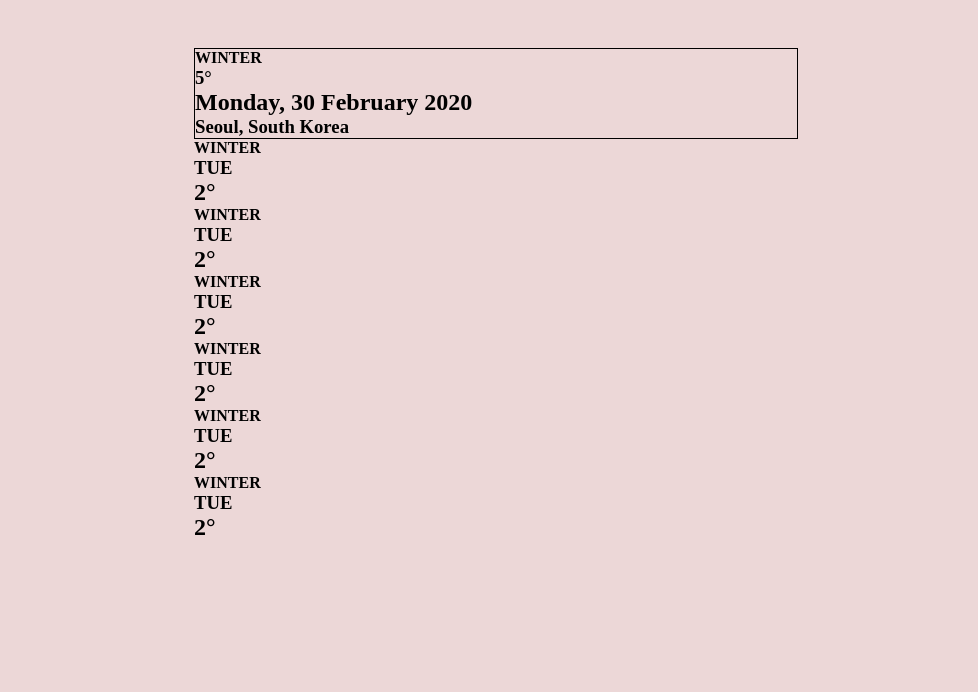
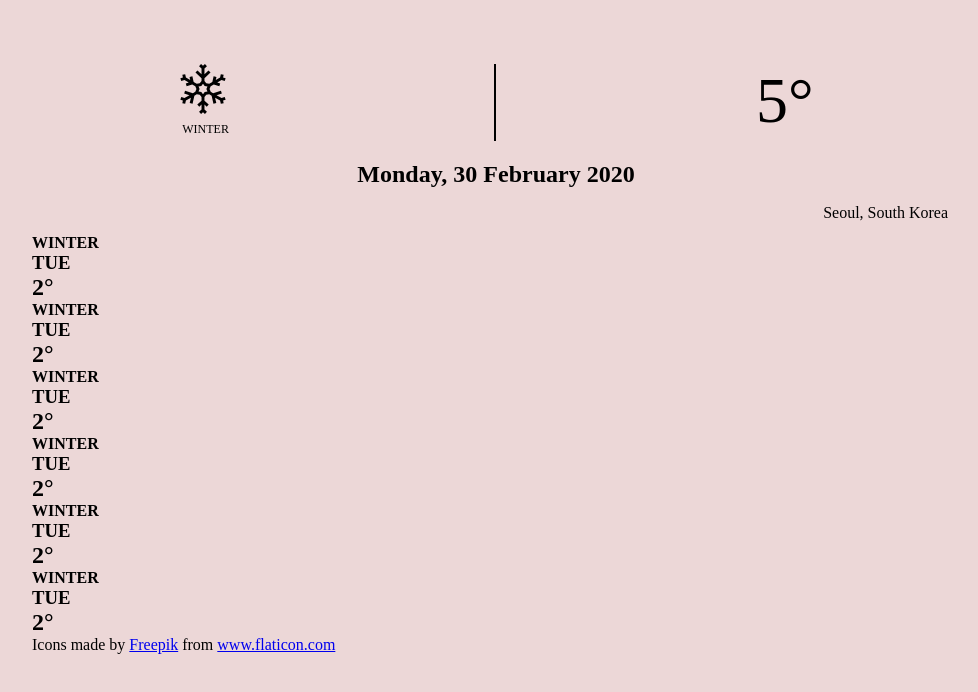
Before and after one commit to dev-billy/mws_alc_challenge, a website: page index.html in a window 1280 px wide. Shown: the whole page, without its empty margins (144-1122 px from the left). Drawn offline with Linux system fonts and the light colour scheme.

Commit message:
added styles for main content

```diff
--- a/index.html
+++ b/index.html
@@ -5,14 +5,19 @@
     <meta name="viewport" content="width=device-width, initial-scale=1.0">
     <title>Weather App</title>
     <link rel="stylesheet" href="styles/main.css">
+
 </head>
 <body>
-    <main class="currentWeather">
+    <main>
         <div class="main_weather_box">
             <div class="icon_side">
-                <div class="current icon"></div>
+                <div class="icon">
+                    <img src="./assets/icons/snowflakes.svg" alt="snowflake"
+                     width="40"/>
+                </div>
                 <h4 class="current_weather">WINTER</h4>
             </div>
+            <div class="line"></div>
             <div class="degree_side">
                 <h3 class="temp">5&deg;</h3>
             </div>
@@ -89,6 +94,7 @@
    <div class="socials">
        <div class="ig"></div>
        <div class="twitter"></div>
+       Icons made by <a href="https://www.flaticon.com/authors/freepik" title="Freepik">Freepik</a> from <a href="https://www.flaticon.com/" title="Flaticon"> www.flaticon.com</a>
    </div>
 </body>
 </html>
--- a/styles/main.css
+++ b/styles/main.css
@@ -8,11 +8,58 @@ body{
     padding:3rem;
     background:#ECD7D7;
     width:80%;
-    max-width: 700px;
+
     margin:0 auto;
 }
-.currentWeather{
-    border: solid 1px;
+
+/* main */
+
+main{
     display: flex;
     flex-direction: column;
+
 }
+.main_weather_box{
+    display:flex;
+    padding:1rem;
+    justify-content: space-around;
+}
+
+.line{
+    border-right: solid 2px;
+}
+
+.current_weather{
+    font-size:.75rem;
+    padding:.25rem;
+    font-weight:200;
+    text-align: center;
+}
+
+.icon img{
+    margin:0 auto;
+    width:50px;
+    align-self: center;
+    justify-self: center;
+}
+
+.degree_side .temp{
+    font-size:4rem;
+    font-weight:300;
+    align-self: center;
+}
+
+.weather_day h2{
+    font-size:1.5rem;
+    text-align:center;
+    padding:.25rem;
+}
+
+.weather_location h3{
+    font-size:1rem;
+    font-weight:300;
+    padding:.75rem;
+    text-align:right;
+}
+
+/* end main */
```
Also changed, not shown: package.json (added, +13 -0 lines), assets/icons/snowflakes.svg (added), 1 other file.
